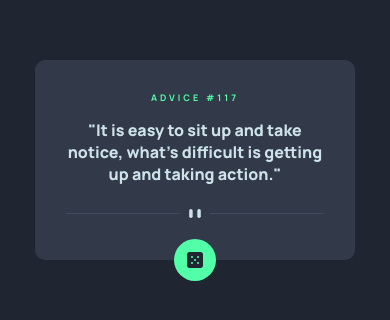
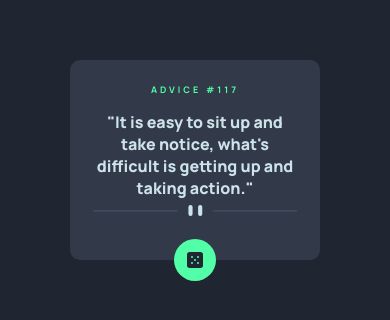
Before and after one commit to MathMenzs/advice-generator, a plain HTML site: page index.html in a window 390 px wide. Shown: the part 262-582 px from the top of the page. Drawn offline with Linux system fonts and the light colour scheme.

Commit message:
colocado o picture

```diff
--- a/index.html
+++ b/index.html
@@ -28,11 +28,15 @@
           "It is easy to sit up and take notice, what's difficult is getting up
           and taking action."
         </p>
-        <img
+        <picture>
+          <source media="(max-width: 426px)" srcset="./src/images/pattern-divider-mobile.svg">
+          <img
           class="icone-divisao"
           src="./src/images/pattern-divider-desktop.svg"
           alt="icone de divisão"
         />
+        </picture>
+
         <a class="link-botao" href="#"
           ><img src="./src/images/icon-dice.svg" alt="" srcset=""
         /></a>
--- a/src/css/style.css
+++ b/src/css/style.css
@@ -44,7 +44,7 @@ main {
 }
 
 .link-botao {
-  transform: translateY(21px);
+  transform: translateY(18px);
   background-color: var(--Cor-botão-card-e-texto);
   padding: 13px;
   border-radius: 50%;
@@ -61,3 +61,15 @@ main {
   cursor: pointer;
   box-shadow: 0px 1px 10px hsl(150, 100%, 66%);
 }
+
+@media(max-width: 426px) {
+  .advice-generator {
+    width: 250px;
+    padding: 23px;
+  }
+
+  .icone-divisao {
+    margin-top: 5px;
+  }
+
+}
```
